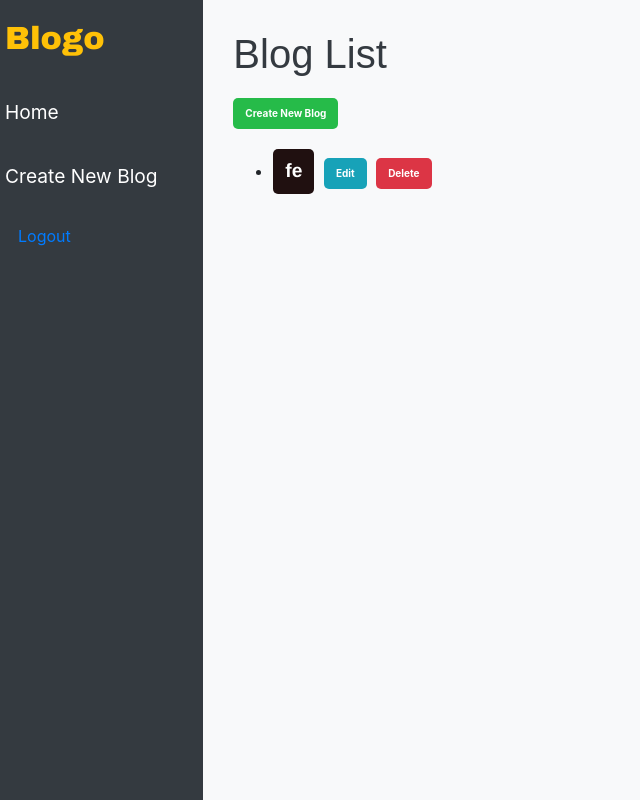
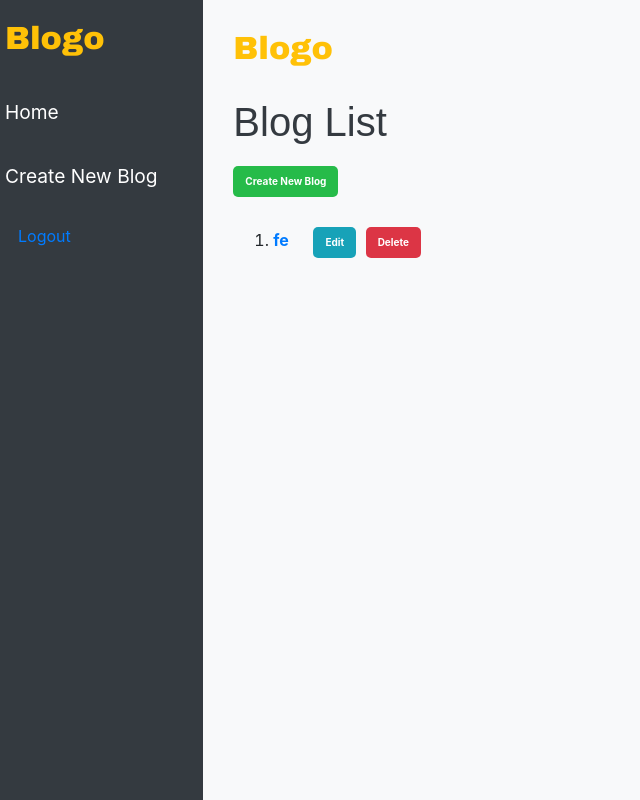
Before and after one commit to arjunvkaimal/TinkHub, a Django app: page / in a window 1280 px wide. Shown: the whole page, without its empty margins (0-640 px from the left). Run offline with Django 5.2, Linux system fonts and the light colour scheme; a user stored in the database is signed in; data comes from the database, SQL or seed files in the repository; both versions use the stored data as it was after the commit; some libraries are stand-ins or nearby versions.

Commit message:
updated styles.css

```diff
--- a/blogo/home/static/home/styles.css
+++ b/blogo/home/static/home/styles.css
@@ -1,4 +1,4 @@
-/* Sidebar Styles */
+
     .sidebar {
         background-color: #343a40;
         padding: 20px;
@@ -15,14 +15,6 @@
 
     .sidebar form {
         margin-bottom: 20px;
-}
-
-.search {
-    width: 100%;
-    padding: 8px;
-    margin-bottom: 10px;
-    border-radius: 5px;
-    border: 1px solid #ced4da;
     }
 
     .sidebar a {
@@ -42,7 +34,7 @@
         margin-bottom: 15px;
     }
 
-/* Main Content Styles */
+
     .main {
         padding: 30px;
         background-color: #f8f9fa;
@@ -61,8 +53,15 @@
         line-height: 1.6;
         color: #6c757d;
     }
+    #head{
+        color: #ffc107;
+        font-family: 'Arial Black', sans-serif;
+        margin-bottom: 30px;
+        font-size: 2em;
 
-/* Custom Submit Button */
+    }
+
+
     input[type="submit"] {
         background-color: #ffc107;
         border: none;
@@ -75,8 +74,17 @@ input[type="submit"] {
     input[type="submit"]:hover {
         background-color: #e0a800;
     }
+    #view{
+        margin-right: 20px;
+        text-decoration: none;
+    }
 
-/* Edit and Delete Buttons Styles */
+    #view:hover{
+        color: #000000;
+        text-decoration: none;
+
+    }
+
     .button {
         display: inline-block;
         padding: 8px 12px;
@@ -90,7 +98,7 @@ input[type="submit"]:hover {
     }
 
     .button-create {
-    background-color: #26bb49; /* Bootstrap's success color */
+        background-color: #26bb49;
         margin-bottom: 20px;
     }
 
@@ -119,20 +127,11 @@ input[type="submit"]:hover {
         transform: scale(1.05);
         color: #e9ecef
     }
-.button-view {
-    background-color: #201010;
-    font-family: 'Franklin Gothic Medium', 'Arial Narrow', Arial, sans-serif;
-    font-size: larger;
-}
 
-.button-view:hover {
-    background-color: #000000;
-    transform: scale(1.05);
-    color: #e9ecef
-}
 
     .button + .button {
         margin-left: 5px;
+        margin-top: 10px;
         ;
     }
 
--- a/blogo/home/templates/home/index.html
+++ b/blogo/home/templates/home/index.html
@@ -3,15 +3,17 @@
 {% block title %}Blog List{% endblock %}
 
 {% block body %}
+<h1 id="head">Blogo</h1>
 <h1>Blog List</h1>
 <a href="{% url 'new_blog' %}" class="button button-create">Create New Blog</a>
-<ul>
+<ol>
     {% for blog in blogs %}
+
     <li>
-        <a href="{% url 'view_blog' blog.id %}"class="button button-view">{{ blog.title }}</a>
+        <strong><a href="{% url 'view_blog' blog.id %}" id="view">{{ blog.title }}</a></strong>
         <a href="{% url 'edit_blog' blog.id %}" class="button button-edit">Edit</a>
         <a href="{% url 'delete_blog' blog.id %}" class="button button-delete">Delete</a>
     </li>
     {% endfor %}
-</ul>
+</ol>
 {% endblock %}
```
Also changed, not shown: blogo/db.sqlite3. Lines whose indentation alone changed are shown as unchanged.
